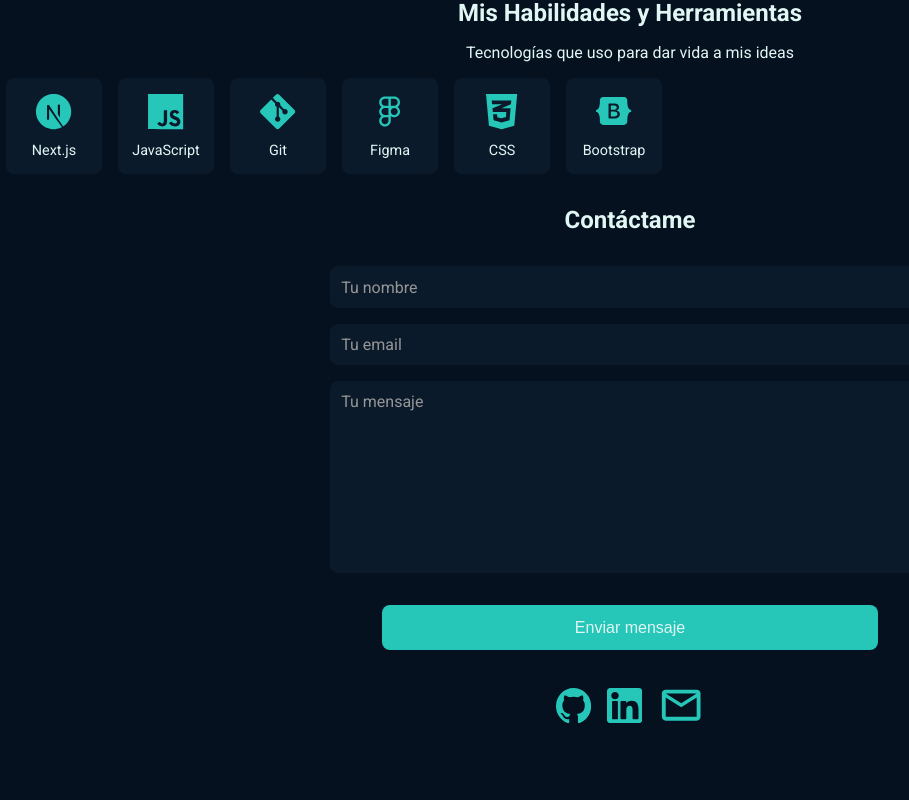
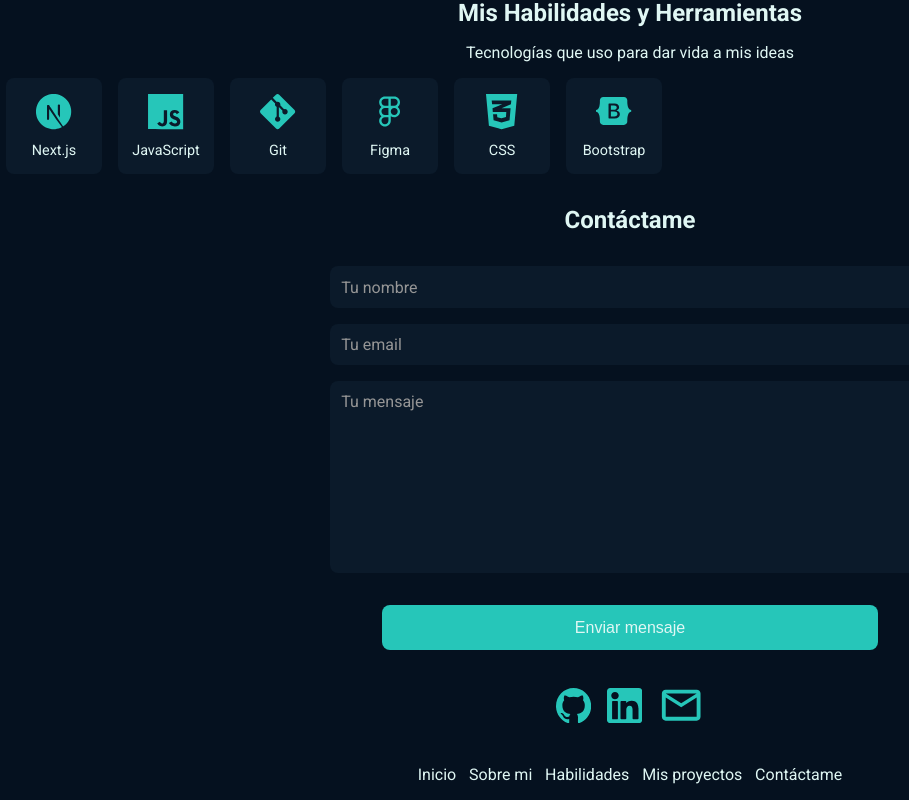
Before and after one commit to rodrigocattebeke/portfolio-updated, a React (Vite) app: page / in a window 1280 px wide. Shown: the part 1071-1871 px from the top of the page, without its empty margins (10-919 px from the left). Before the commit the page ends 1820 px from the top, so only its background shows below. Built offline with nearby package versions, Linux system fonts and the light colour scheme.

Commit message:
feat(Home): add footer links to sections

```diff
--- a/src/Home.jsx
+++ b/src/Home.jsx
@@ -22,7 +22,7 @@ export function Home() {
   return (
     <>
       <header></header>
-      <section className="hero">
+      <section className="hero" id="hero">
         <div className="heroImgContainer">
           <div></div>
           {/* <img></img> */}
@@ -39,7 +39,7 @@ export function Home() {
           </div>
         </div>
       </section>
-      <section className="aboutMe ">
+      <section className="aboutMe" id="aboutMe">
         <h2 className="sectionTitle">Sobre Mi</h2>
         <p className="description">Soy un desarrollador front-end enfocado en la construcción de experiencias web modernas, funcionales y bien estructuradas.Trabajo con Next.js y React, buscando siempre mejorar la calidad del código y aprovechar al máximo las herramientas del ecosistema.Me apasiona seguir aprendiendo, descubrir nuevas tecnologías y crecer con cada proyecto para alcanzar un desarrollo cada vez más profesional.</p>
         <div className="aboutMeInfoItemsContainer">
@@ -48,7 +48,7 @@ export function Home() {
           <InfoItem icon={Chat} title="Idiomas" description="Español" />
         </div>
       </section>
-      <section className="skills">
+      <section className="skills" id="skills">
         <h2 className="sectionTitle">Mis Habilidades y Herramientas</h2>
         <p className="skillsDescription">Tecnologías que uso para dar vida a mis ideas</p>
         <div className="skillsContainer">
@@ -60,7 +60,7 @@ export function Home() {
           <Skill icon={Boostrap} description={"Bootstrap"} />
         </div>
       </section>
-      <section className="contactMe">
+      <section className="contactMe" id="contactMe">
         <h2 className="sectionTitle">Contáctame</h2>
         <p className="description"></p>
         <div className="contactFormContainer">
@@ -85,6 +85,16 @@ export function Home() {
           <Mail width="2.9rem" height="2.9rem" />
         </a>
       </section>
+      <footer>
+        <p className="footerDevName">Rodrigo Cattebeke</p>
+        <div className="footerLinks">
+          <a href="#hero">Inicio</a>
+          <a href="#aboutMe">Sobre mi</a>
+          <a href="#skills">Habilidades</a>
+          <a href="#proyects">Mis proyectos</a>
+          <a href="#contact">Contáctame</a>
+        </div>
+      </footer>
     </>
   );
 }
--- a/src/index.css
+++ b/src/index.css
@@ -9,11 +9,16 @@
   --color-bg-secondary-hover: #192a3d;
   --color-border: #123143;
   --color-text-primary: #e0f7f4;
+  --color-text-primary-hover: #bec8c7;
   --color-text-secondary: #a0dad4;
   --color-text-disabled: #969696;
 }
 
 /* Reset */
+html {
+  scroll-behavior: smooth;
+}
+
 body {
   margin: 0;
   box-sizing: border-box;
@@ -39,7 +44,7 @@ p {
 
 svg {
   fill: var(--color-accent);
-  transition: 0.15s;
+  transition: fill 0.15s;
 }
 
 section {
@@ -194,3 +199,35 @@ textarea {
 .linksIcons svg:hover {
   fill: var(--color-accent-hover);
 }
+
+/*      footer      */
+footer {
+  width: 100%;
+  display: flex;
+  flex-direction: column;
+  row-gap: 1rem;
+}
+
+.footerDevName {
+  width: 100%;
+  text-align: center;
+  display: none;
+}
+
+.footerLinks {
+  display: flex;
+  flex-wrap: wrap;
+  justify-content: center;
+  gap: 0.8rem;
+  width: 100%;
+}
+
+.footerLinks a {
+  color: var(--color-text-primary);
+  text-decoration: none;
+  transition: color 0.2s;
+}
+
+.footerLinks a:hover {
+  color: var(--color-text-primary-hover);
+}
```
